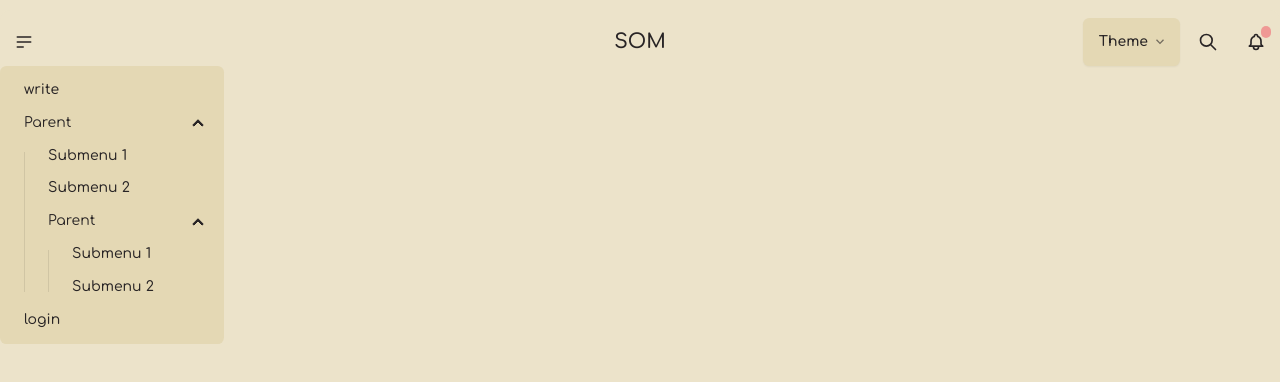
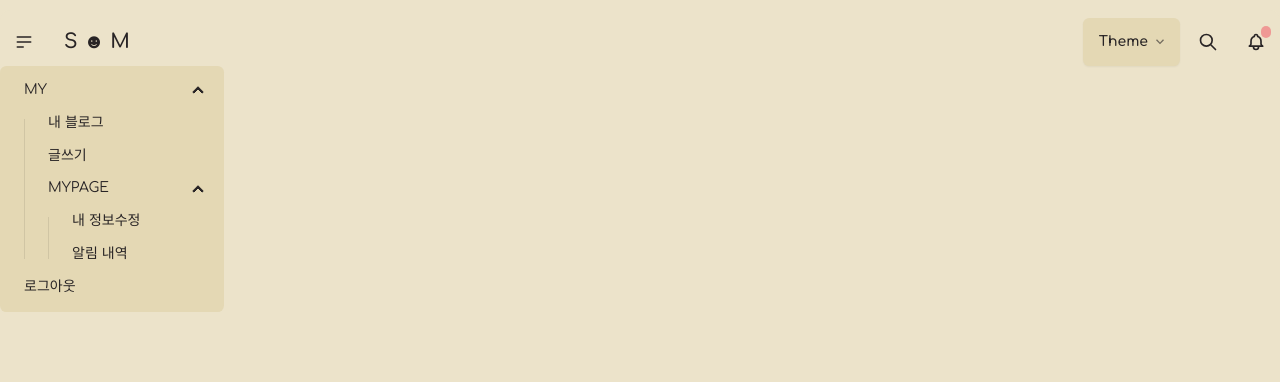
Before and after one commit to LeeAndRyu/SOM_FE, a React (Vite) app: page / in a window 1280 px wide. Both pictures are taken after a click on the button 24 px from the left and 42 px from the top of the page. Shown: the top 382 px of the page. Built offline with nearby package versions, Linux system fonts and the light colour scheme.

Commit message:
:lipstick: Layout : login page 레이아웃 컴포넌트 수정
로그인 모달 내 로그인, 비밀번호 찾기 item component

```diff
--- /dev/null
+++ b/src/components/auth/findPwdModal.tsx
@@ -0,0 +1,78 @@
+import clsx from 'clsx'
+import { SubmitHandler, useForm } from 'react-hook-form'
+import WarningMsg from '../common/warningMsg'
+type Formvalues = {
+  email: string
+  name: string
+}
+
+const FindPwdModal = ({
+  setShowLoginModal,
+}: {
+  setShowLoginModal: React.Dispatch<React.SetStateAction<boolean>>
+}) => {
+  const {
+    register,
+    handleSubmit,
+    formState: { errors, isValid },
+  } = useForm<Formvalues>({ mode: 'all' })
+  const onSubmitHandler: SubmitHandler<Formvalues> = (e: any) => {
+    console.log(e)
+  }
+  return (
+    <form className='card-body' onSubmit={handleSubmit(onSubmitHandler)}>
+      <h2 className='text-center text-xl'>비밀번호 찾기</h2>
+      <div className='form-control'>
+        <label className='label'>
+          <span className='label-text'>name</span>
+        </label>
+        <input
+          type='text'
+          placeholder='name'
+          {...register('name', {
+            required: '필수 입력 항목입니다',
+          })}
+          className={clsx(`input input-bordered mb-1.5`)}
+        />
+        {errors.name && errors.name.message && (
+          <WarningMsg message={errors.name.message} />
+        )}
+      </div>
+      <div className='form-control'>
+        <label className='label'>
+          <span className='label-text'>Email</span>
+        </label>
+        <input
+          type='email'
+          placeholder='email'
+          {...register('email', {
+            required: '필수 입력 항목입니다',
+            pattern: {
+              value: /^[a-z0-9]+@[a-z]+\.[a-z]{2,3}$/i,
+              message: '유효한 이메일 형식이 아닙니다',
+            },
+          })}
+          className={clsx(`input input-bordered mb-1.5`)}
+        />
+        {errors.email && errors.email.message && (
+          <WarningMsg message={errors.email.message} />
+        )}
+      </div>
+      <label className='label'>
+        <a
+          onClick={() => setShowLoginModal((prev) => !prev)}
+          className='label-text-alt link link-hover'
+        >
+          Back to Login
+        </a>
+      </label>
+      <div className='form-control mt-6'>
+        <button disabled={!isValid} className='btn btn-primary'>
+          Send Email
+        </button>
+      </div>
+    </form>
+  )
+}
+
+export default FindPwdModal
--- a/src/components/auth/loginModal.tsx
+++ b/src/components/auth/loginModal.tsx
@@ -1,15 +1,32 @@
 import clsx from 'clsx'
 import { SubmitHandler, useForm } from 'react-hook-form'
 import WarningMsg from '../common/warningMsg'
+import { useState } from 'react'
+import FindPwdModal from './findPwdModal'
 type Formvalues = {
   email: string
   password: string
 }
 
 const LoginModal = () => {
+  const [showLoginModal, setShowLoginModal] = useState(true)
+
+  return showLoginModal ? (
+    <LoginModalItem setShowLoginModal={setShowLoginModal} />
+  ) : (
+    <FindPwdModal setShowLoginModal={setShowLoginModal} />
+  )
+}
+
+export default LoginModal
+
+const LoginModalItem = ({
+  setShowLoginModal,
+}: {
+  setShowLoginModal: React.Dispatch<React.SetStateAction<boolean>>
+}) => {
   const {
     register,
-
     handleSubmit,
     getFieldState,
     formState: { errors, isValid },
@@ -66,7 +83,10 @@ const LoginModal = () => {
           <WarningMsg message={errors.password.message} />
         )}
         <label className='label'>
-          <a href='#' className='label-text-alt link link-hover'>
+          <a
+            onClick={() => setShowLoginModal((prev) => !prev)}
+            className='label-text-alt link link-hover'
+          >
             Forgot password?
           </a>
         </label>
@@ -79,5 +99,3 @@ const LoginModal = () => {
     </form>
   )
 }
-
-export default LoginModal
--- a/src/components/layout.tsx
+++ b/src/components/layout.tsx
@@ -9,7 +9,7 @@ const Layout = () => {
         <div className='headInner'>
           <div className='navbar bg-base-100'>
             <div className='navbar-start'>
-              <div className='dropdown'>
+            <div className='dropdown'>
                 <div
                   tabIndex={0}
                   role='button'
@@ -31,30 +31,19 @@ const Layout = () => {
                   </svg>
                 </div>
                 <ul className='dropdown-content'>
-                <SideMenu />
+                  <SideMenu />
                 </ul>
-{/*                 <ul
-                  tabIndex={0}
-                  className='menu menu-sm dropdown-content mt-3 z-[1] p-2 shadow bg-base-100 rounded-box w-52'
-                >
-                  <li>
-                    <a href='/login'>login(test)</a>
-                  </li>
-                  <li>
-                    <a href='/write'>write</a>
-                  </li>
-                  <li>
-                    <a>About</a>
-                  </li>
-                </ul> */}
               </div>
+              <a href='/' className='btn btn-ghost text-xl'>
+                S&nbsp;☻&nbsp;M
+              </a>
             </div>
             <div className='navbar-center'>
-              <a href='/' className='btn btn-ghost text-xl'>
-                SOM
-              </a>
+
             </div>
+
             <div className='navbar-end'>
+
               <ThemeToggle />
               <button className='btn btn-ghost btn-circle'>
                 <svg
--- a/src/components/sideMenu.tsx
+++ b/src/components/sideMenu.tsx
@@ -3,27 +3,24 @@ const SideMenu = () => {
     <div id='sideMenuWrapper'>
       <ul className='menu bg-base-200 w-56 rounded-box'>
         <li>
-          <a href='/write'>write</a>
-        </li>
-        <li>
           <details open>
-            <summary>Parent</summary>
+            <summary>MY</summary>
             <ul>
               <li>
-                <a>Submenu 1</a>
+                <a>내 블로그</a>
               </li>
               <li>
-                <a>Submenu 2</a>
+                <a>글쓰기</a>
               </li>
               <li>
                 <details open>
-                  <summary>Parent</summary>
+                  <summary>MYPAGE</summary>
                   <ul>
                     <li>
-                      <a>Submenu 1</a>
+                      <a>내 정보수정</a>
                     </li>
                     <li>
-                      <a>Submenu 2</a>
+                      <a>알림 내역</a>
                     </li>
                   </ul>
                 </details>
@@ -32,7 +29,7 @@ const SideMenu = () => {
           </details>
         </li>
         <li>
-          <a href='/login'>login</a>
+          <a href='/login'>로그아웃</a>
         </li>
       </ul>
     </div>
--- a/src/routes/login.tsx
+++ b/src/routes/login.tsx
@@ -23,6 +23,7 @@ const Login = () => {
         <Modal btnMessage='sign up' arrow={<FaCircleArrowRight />}>
           <SignUpModal />
         </Modal>
+
       </div>
       <React.Suspense fallback={<p className='infoP'>Loading...</p>}>
         <Spline
--- a/src/scss/main.css
+++ b/src/scss/main.css
@@ -227,6 +227,7 @@ a {
   flex-direction: row;
   gap: 15px;
   justify-content: center;
+  flex-wrap: wrap;
 }
 #fixedWrapper .btn.loginBtn {
   border: none;
@@ -264,6 +265,9 @@ a {
   height: 2px;
   width: 0%;
   background-color: rgba(255, 255, 240, 0.807);
+}
+#fixedWrapper .btn.loginBtn.homeBtn {
+  width: 100%;
 }
 
 header {
```
Also changed, not shown: src/scss/page/_login.scss (+5 -4 lines).
